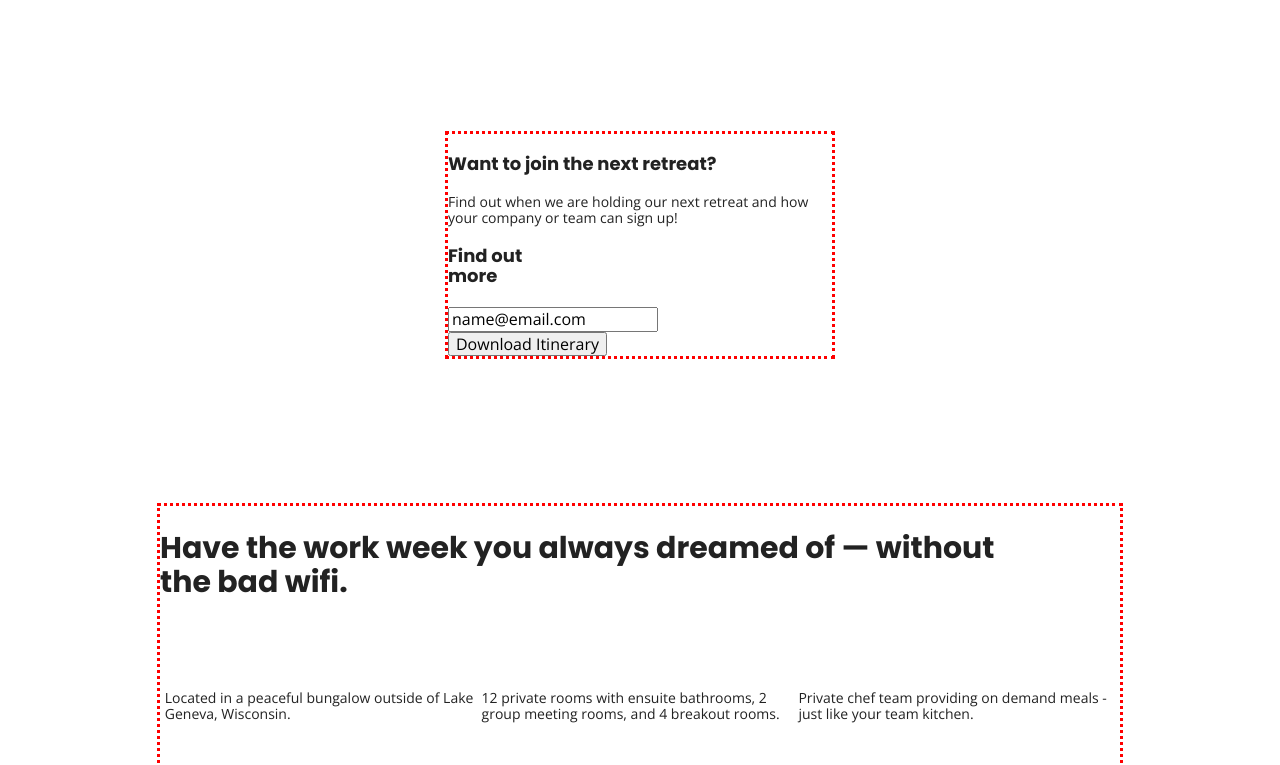
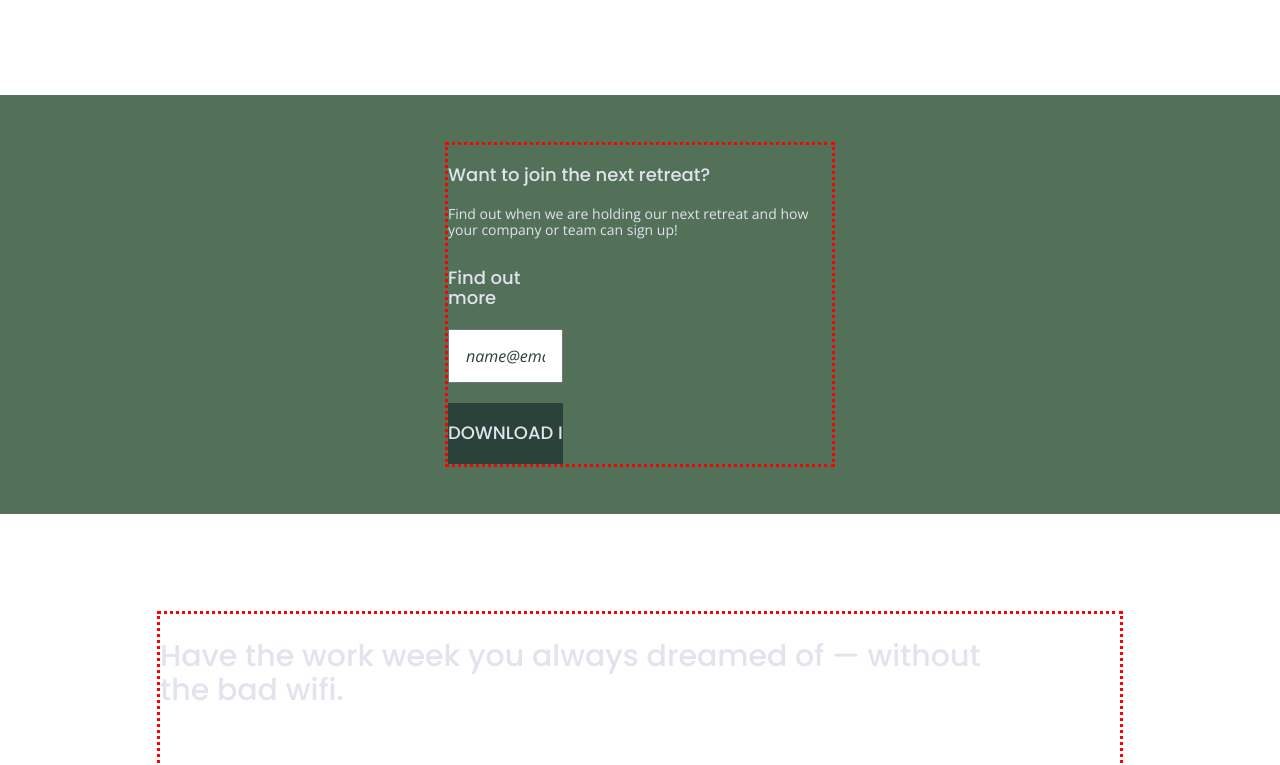
Before and after one commit to ash-asch/unplugged, a website built with Parcel: page index.html in a window 1280 px wide. Shown: the part 277-1042 px from the top of the page. Built offline with nearby package versions, Linux system fonts and the light colour scheme.

Commit message:
add remaining styles

```diff
--- a/css/main.css
+++ b/css/main.css
@@ -96,11 +96,15 @@ html {
 body {
   font-size: 1em;
   font-family: 'Open Sans', sans-serif;
- text-align: left;
+  text-align: left;
+  color: #e2e3ed;
+}
 
 ul,
 ol {
 list-style-type: none;
+margin: 0;
+padding: 0;
 }
 
 a {
@@ -111,6 +115,7 @@ a {
 h2 {
   font-family: 'Poppins', sans-serif;
   font-size: 1.875em;
+  font-weight: 500;
 }
 
 h3,
@@ -118,6 +123,7 @@ h4 {
   font-family: 'Poppins', sans-serif;
   font-size: 1.125em;
   margin: 20px 0;
+  font-weight: 500;
 }
 
 p {
@@ -158,7 +164,7 @@ header {
 display: flex;
 justify-content: center;
 padding: 15px 0;
-
+background-color: #202322;
 }
 
 header .content-wrapper {
@@ -174,10 +180,14 @@ margin: 0;
 width: 100%;
 height: 1px;
 margin: 10px 0 20px 0;
+background-color: #3a3a3a;
 }
 
 header nav {
 width: 60%;
+font-size: 1.125em;
+font-weight: 700;
+text-transform: uppercase;
 }
 
 header nav ul {
@@ -186,11 +196,18 @@ header nav ul {
   width: 100%;
 }
 
+header nav ul li {
+  font-size: 1.125em;
+}
+
+
 footer {
 display: flex;
 flex-direction: column;
 align-items: center;
 text-align: center;
+background-color: #202322;
+
 }
 
 footer p {
@@ -232,12 +249,50 @@ footer .copyright {
   justify-content: center;
 }
 
+.hero-area h1 {
+font-size: 2.25em;
+font-family: 'Poppins', Helvetica, Arial, sans-serif;
+font-weight: 500;
+line-height: 1.2;
+
+}
+
 /* Aside */
 
 aside {
   display: flex;
   justify-content: center;
+  background-color: #527158;
 }
+
+aside .form {
+margin-top: 30px;
+}
+
+
+
+input[type=text] {
+  box-sizing: border-box;
+  width: 100%;
+  color: #2a423a;
+  font-style: italic;
+  padding: 1em;
+}
+
+input[type=button] {
+  width: 100%;
+  padding: 20px 0;
+  margin-top: 20px;
+  background-color: #2a423a;
+  font-family: 'Poppins', Helvetica, Arial, sans-serif;
+  font-weight: 500;
+  font-size: 1.125em;
+  color: #e2e3ed;
+  border: none;
+  text-align: center;
+  text-transform: uppercase;
+}
+
 
 /* Features */
 
@@ -264,18 +319,21 @@ margin: 30px 0;
 
 .features p {
 margin: 0;
+text-align: center;
 }
 
 
 /* Reviews */
 
 .reviews {
+  background-color: #2a423a;
   display: flex;
   justify-content: center;
 }
 
 .reviews h2 {
 margin-bottom: 40px;
+line-height: 1;
 }
 
 .reviews h3 {
@@ -287,11 +345,13 @@ margin-bottom: 40px;
    About Page
    ========================================================================== */
 .mission {
+  background-color: #527158;
   display: flex;
   justify-content: center;
 }
 
 .contact-section {
+  background-color: #2a423a;
   display: flex;
   justify-content: center;
 }
@@ -304,6 +364,7 @@ margin-bottom: 40px;
    FAQ Page
    ========================================================================== */
 .faq {
+  background-color: #527158;
   display: flex;
   justify-content: center;
 }
@@ -318,10 +379,15 @@ margin: 50px 0 0 0;
 
 .faq h2 {
 margin-bottom: 40px;
+line-height: 1;
 }
 
 .faq-content {
   margin-bottom: 50px;
+}
+
+.faq-content h4 {
+  line-height: 1.333;
 }
 
 
@@ -412,6 +478,35 @@ margin-bottom: 40px;
    These examples override the primary ('mobile first') styles.
    Modify as content requires.
    ========================================================================== */
+
+   aside .form {
+    margin-top: 30px;
+  }
+
+  input[type=text] {
+    box-sizing: border-box;
+    width: 100%;
+    color: #2a423a;
+    font-style: italic;
+    padding: 1em;
+  }
+
+  input[type=button] {
+    width: 100%;
+    padding: 20px 0;
+    margin-top: 20px;
+    background-color: #2a423a;
+    font-family: 'Poppins', Helvetica, Arial, sans-serif;
+    font-weight: 500;
+    font-size: 1.125em;
+    color: #e2e3ed;
+    border: none;
+    text-align: center;
+    text-transform: uppercase;
+  }
+
+
+
 
 @media only screen and (min-width: 768px) {
   /* General styles */
```
